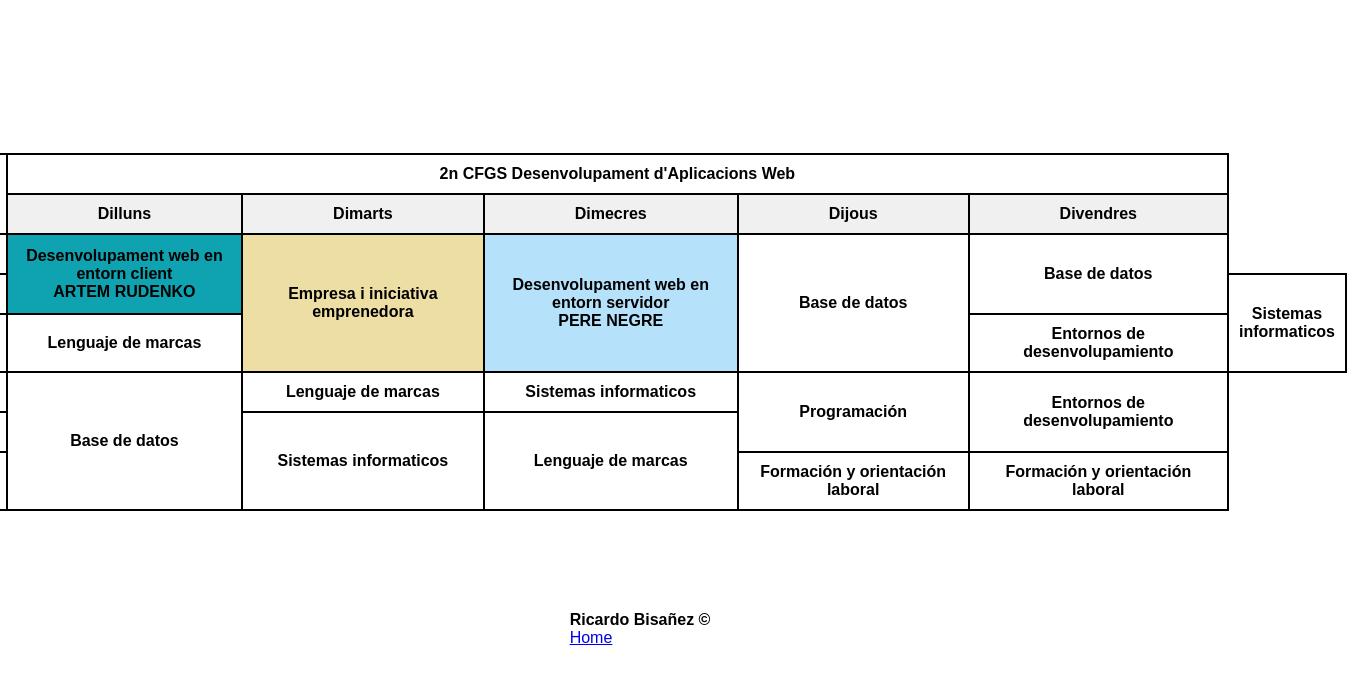
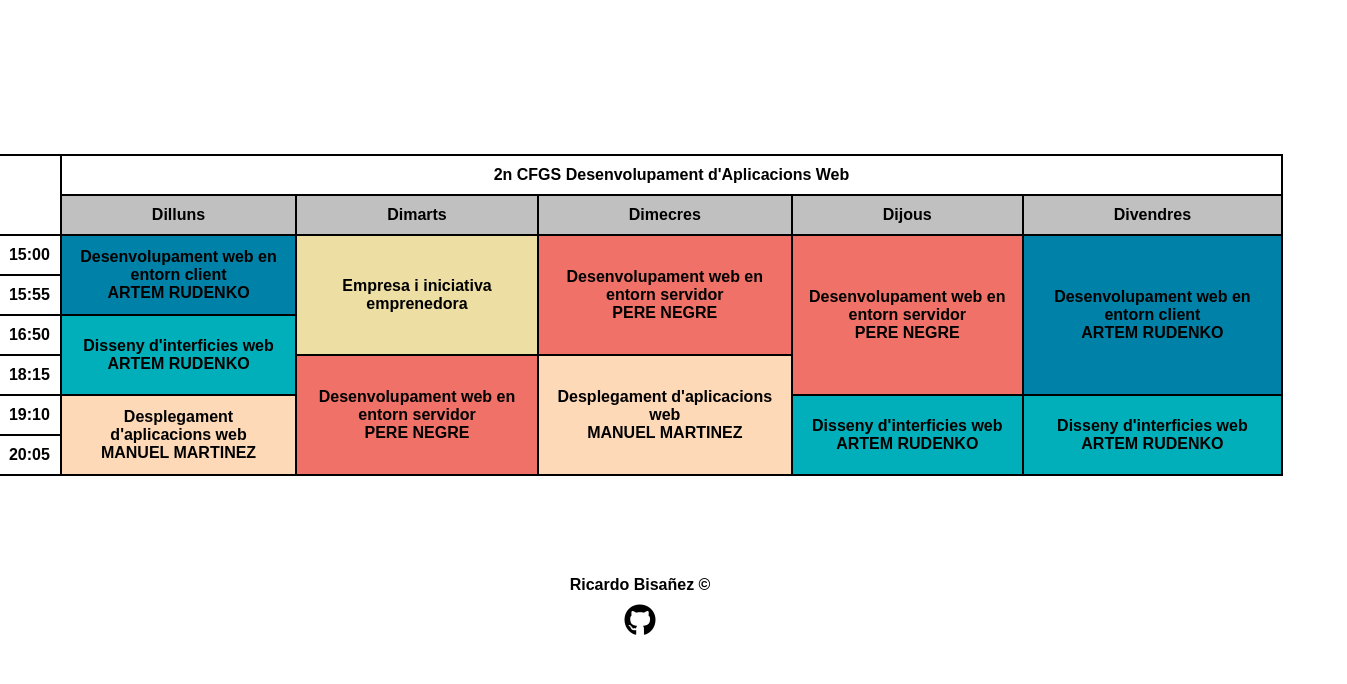
Before and after one commit to Rickybisa92/projectoHorario, a website built with Parcel: page src/index.html in a window 1280 px wide. Shown: the whole page, 1347 px wide, since content can reach past the window. Built offline with nearby package versions, Linux system fonts and the light colour scheme.

Commit message:
horarioCompletado

```diff
--- a/src/index.html
+++ b/src/index.html
@@ -6,6 +6,7 @@
     <title>Horario de Clase</title>
     <link rel="stylesheet" href="/src/style.css">
     <script src="/src/scrips.js"></script>
+    <script src="https://kit.fontawesome.com/dffea5817d.js" crossorigin="anonymous"></script>
 </head>
 <body>
 
@@ -27,40 +28,34 @@
             </thead>
             <tbody>
                 <tr>
-                    <th class="th-hours">15:00h</th>
-                    <td rowspan="2" class="cliente">Desenvolupament web en entorn client<br>ARTEM RUDENKO</td>
+                    <th class="th-hours">15:00</th>
+                    <td rowspan="2" class="client">Desenvolupament web en entorn client<br>ARTEM RUDENKO</td>
                     <td rowspan="3" class="empresa">Empresa i iniciativa emprenedora<br></td>
                     <td rowspan="3" class="servidor">Desenvolupament web en entorn servidor<br>PERE NEGRE</td>
-                    <td rowspan="3" class="baseDeDatos">Base de datos</td>
-                    <td rowspan="2" class="baseDeDatos">Base de datos</td>
+                    <td rowspan="4" class="servidor">Desenvolupament web en entorn servidor<br>PERE NEGRE</td>
+                    <td rowspan="4" class="client">Desenvolupament web en entorn client<br>ARTEM RUDENKO</td>
                 </tr>
                 <tr>
-                    <th class="th-hours">15:55h</th>
-                    <td rowspan="2" class="sistemas">Sistemas informaticos</td>
+                    <th class="th-hours">15:55</th>
                 </tr>
                 <tr>
-                    <th class="th-hours">16:50h</th>
-                    <td rowspan="1" class="lenguajeDeMarcas">Lenguaje de marcas</td>
-                    <td class="entornos">Entornos de desenvolupamiento</td>
+                    <th class="th-hours">16:50</th>
+                    <td rowspan="2" class="disseny">Disseny d'interficies web<br>ARTEM RUDENKO</td>
                 </tr>
 
                 <tr>
-                    <th class="th-hours">18:15h</th>
-                    <td rowspan="3" class="baseDeDatos">Base de datos</td>
-                    <td rowspan="" class="lenguajeDeMarcas">Lenguaje de marcas</td>
-                    <td class="sistemas">Sistemas informaticos</td>
-                    <td rowspan="2" class="programacion">Programación</td>
-                    <td rowspan="2" class="entornos">Entornos de desenvolupamiento</td>
+                    <th class="th-hours">18:15</th>
+                    <td rowspan="3" class="servidor">Desenvolupament web en entorn servidor<br>PERE NEGRE</td>
+                    <td rowspan="3" class="desplegament">Desplegament d'aplicacions web<br>MANUEL MARTINEZ</td>
                 </tr>
                 <tr>
-                    <th class="th-hours">19:10h</th>
-                    <td rowspan="2" class="sistemas">Sistemas informaticos</td>
-                    <td rowspan="2" class="lenguajeDeMarcas">Lenguaje de marcas</td>
+                    <th class="th-hours">19:10</th>
+                    <td rowspan="2" class="desplegament">Desplegament d'aplicacions web<br>MANUEL MARTINEZ</td>
+                    <td rowspan="2" class="disseny">Disseny d'interficies web<br>ARTEM RUDENKO</td>
+                    <td rowspan="2" class="disseny">Disseny d'interficies web<br>ARTEM RUDENKO</td>
                 </tr>
                 <tr>
-                    <th class="th-hours">20:05h</th>
-                    <td class="">Formación y orientación laboral</td>
-                    <td>Formación y orientación laboral</td>
+                    <th class="th-hours">20:05</th>
                 </tr>
             </tbody>
 
@@ -69,7 +64,7 @@
 
         <footer>
             <p><b>Ricardo Bisañez &copy;</b></p>
-            <a href="/index.html" target="_blank">Home</a>
+            <a href="https://github.com/Rickybisa92/projectoHorario" target="_blank"><i class="fa-brands fa-github"></i></a>
         </footer>
 
 
--- a/src/style.css
+++ b/src/style.css
@@ -45,15 +45,15 @@ tbody th {
 }
 
 .tr-days {
-    background-color: #f0f0f0;
+    background-color: #c0c0c0;
 }
 
 .horas {
     padding: 10px;
 }
 
-.cliente {
-    background-color: #0FA3B1;
+.client {
+    background-color: #0081A7;
 }
 
 .empresa {
@@ -61,5 +61,25 @@ tbody th {
 }
 
 .servidor {
-    background-color: #B5E2FA;
+    background-color: #F07167;
 }
+
+.disseny {
+    background-color: #00AFB9;
+}
+
+.desplegament {
+    background-color: #FED9B7;
+}
+
+
+a {
+    color: black;
+    font-size:xx-large;
+    display: flex;
+    justify-content: center;
+    align-items: center;
+    text-decoration: none;
+    margin: 10px;
+
+}
```
